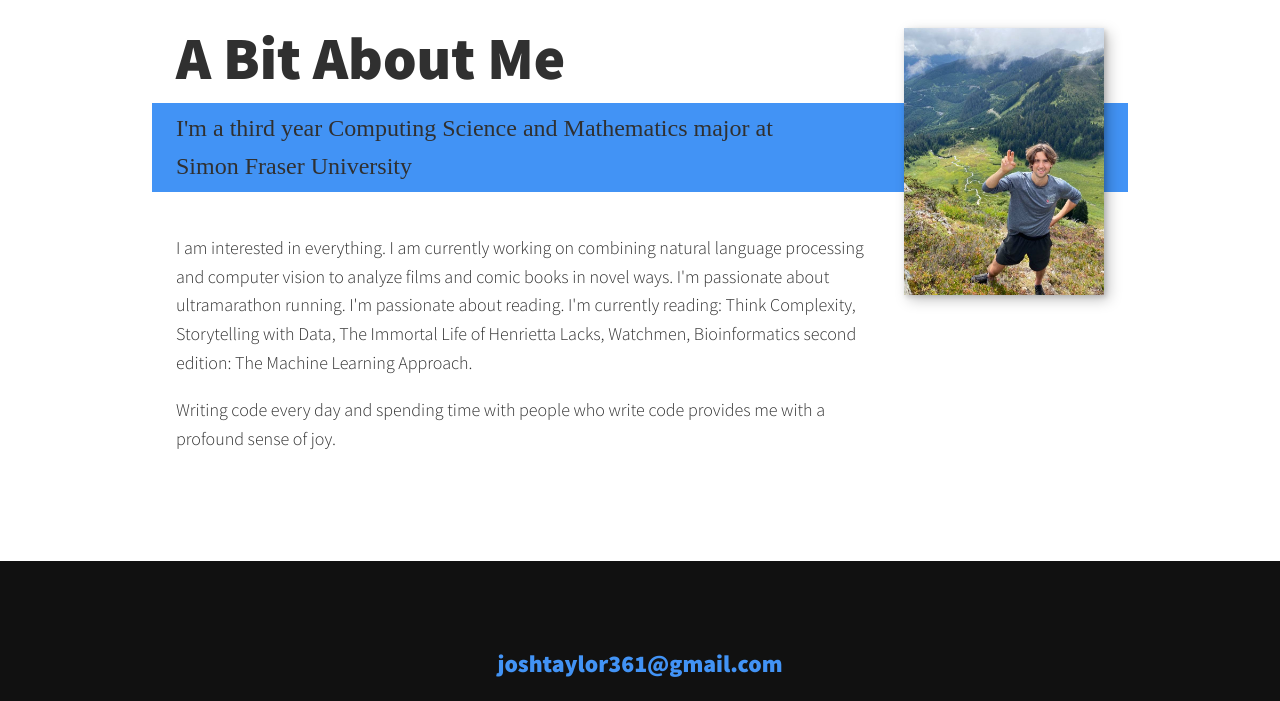
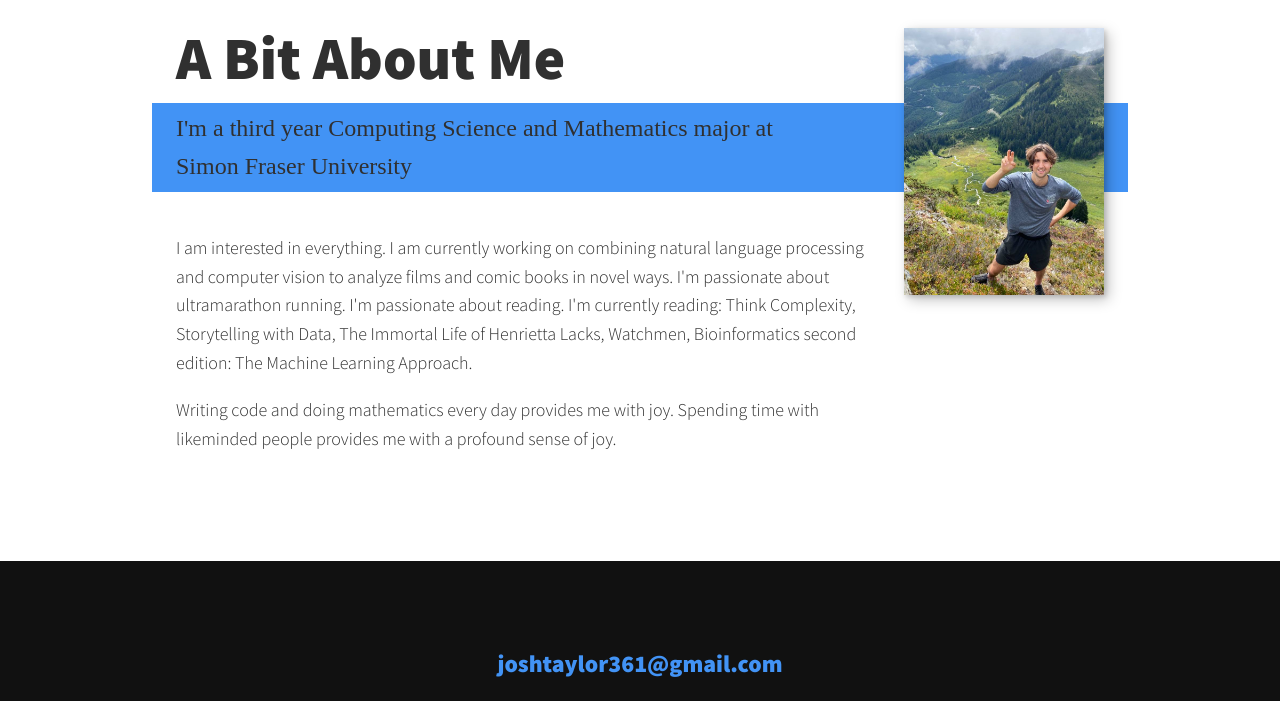
Before and after one commit to josht-jpg/portfolio_website, a plain HTML site: page index.html in a window 1280 px wide. Shown: the part 1175-1876 px from the top of the page. Drawn offline with nearby package versions, Linux system fonts and the light colour scheme.

Commit message:
Update index.html

```diff
--- a/index.html
+++ b/index.html
@@ -79,7 +79,7 @@
 
            <div class="about-me__body">
                <p>I am interested in everything. I am currently working on combining natural language processing and computer vision to analyze films and comic books in novel ways. I'm passionate about ultramarathon running. I'm passionate about reading. I'm currently reading: Think Complexity, Storytelling with Data, The Immortal Life of Henrietta Lacks, Watchmen, Bioinformatics second edition: The Machine Learning Approach.</p>
-               <p>Writing code every day and spending time with people who write code provides me with a profound sense of joy.</p>
+               <p>Writing code and doing mathematics every day provides me with joy. Spending time with likeminded people provides me with a profound sense of joy. </p>
            </div>
 
            <img src="css_profile.jpg" alt="Me hiking" class="about-me__img">
```
